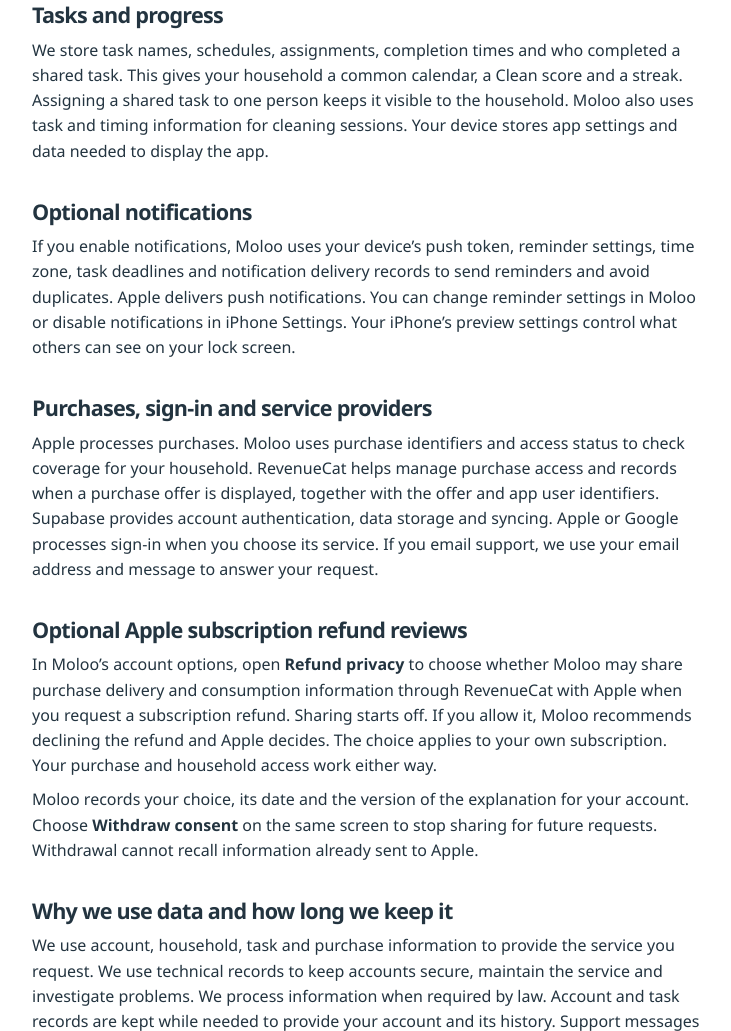
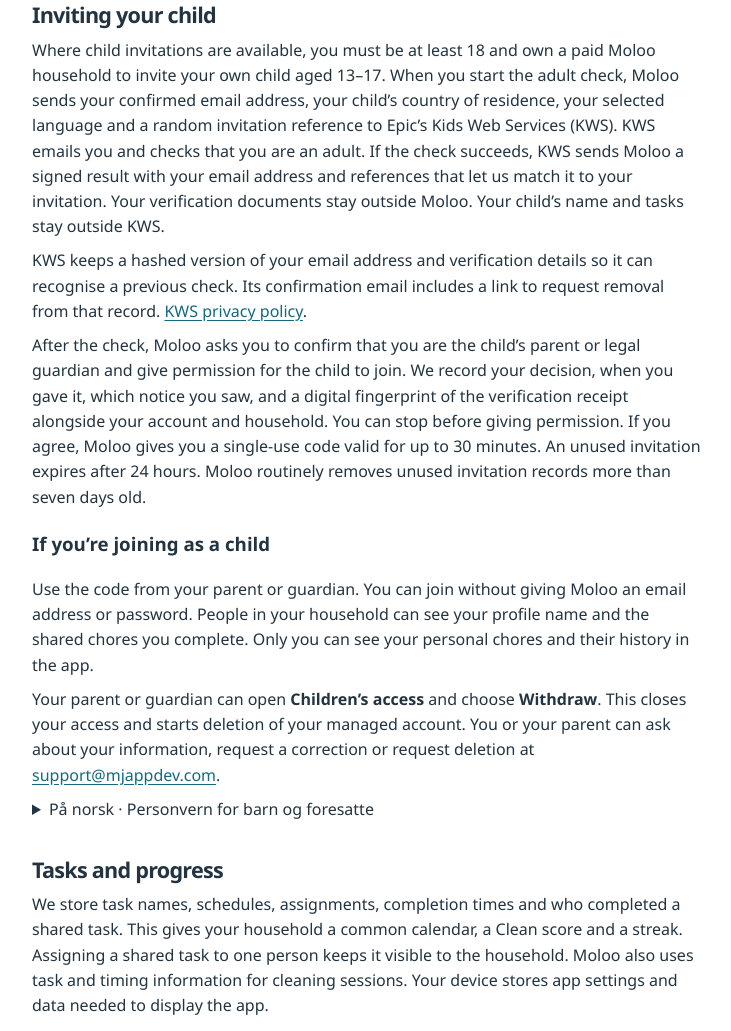
Before and after one commit to madsjohannessen03-coder/moloo, a plain HTML site: page privacy.html in a window 1280 px wide. Shown: the part 666-1697 px from the top of the page, without its empty margins (272-1003 px from the left). Drawn offline with Linux system fonts and the light colour scheme.

Commit message:
Explain guardian verification, child privacy and withdrawal in English and Norwegian

```diff
--- a/privacy.html
+++ b/privacy.html
@@ -1,7 +1,22 @@
 <!doctype html>
-<html lang="en"><head><meta charset="utf-8"><meta name="viewport" content="width=device-width, initial-scale=1"><title>Privacy policy · Moloo</title><link rel="icon" href="icon.png"><link rel="stylesheet" href="style.css"></head><body><header><a class="brand" href="index.html"><img src="icon.png" width="44" height="44" alt="">Moloo</a><a href="index.html">Support</a></header><main><h1>Moloo privacy policy</h1><p class="intro">Shared chores are visible to your household. Personal chores and their completion history are visible only to you in the app.</p><p>24 November 2026</p>
+<html lang="en"><head><meta charset="utf-8"><meta name="viewport" content="width=device-width, initial-scale=1"><title>Privacy policy · Moloo</title><link rel="icon" href="icon.png"><link rel="stylesheet" href="style.css"></head><body><header><a class="brand" href="index.html"><img src="icon.png" width="44" height="44" alt="">Moloo</a><a href="index.html">Support</a></header><main><h1>Moloo privacy policy</h1><p class="intro">Shared chores are visible to your household. Personal chores and their completion history are visible only to you in the app.</p><p>25 November 2026</p>
 <h2>Who handles your information</h2><p>Mads Johannessen, Norway, is the data controller for Moloo. For questions about how Moloo handles your information or to exercise your rights, email <a href="mailto:support@mjappdev.com">support@mjappdev.com</a>.</p>
 <h2>Your account and household</h2><p>Moloo uses an account identifier, your sign-in provider’s identifier and the name or email supplied during sign-in. We store the profile name and avatar you choose, household membership, invitations and any username you make searchable so people can invite you. Share your household invite link or code only with people you want to invite.</p>
+<section id="family-privacy" aria-labelledby="family-heading">
+<h2 id="family-heading">Inviting your child</h2>
+<p>Where child invitations are available, you must be at least 18 and own a paid Moloo household to invite your own child aged 13–17. When you start the adult check, Moloo sends your confirmed email address, your child’s country of residence, your selected language and a random invitation reference to Epic’s Kids Web Services (KWS). KWS emails you and checks that you are an adult. If the check succeeds, KWS sends Moloo a signed result with your email address and references that let us match it to your invitation. Your verification documents stay outside Moloo. Your child’s name and tasks stay outside KWS.</p>
+<p>KWS keeps a hashed version of your email address and verification details so it can recognise a previous check. Its confirmation email includes a link to request removal from that record. <a href="https://www.kidswebservices.com/privacy-policy/">KWS privacy policy</a>.</p>
+<p>After the check, Moloo asks you to confirm that you are the child’s parent or legal guardian and give permission for the child to join. We record your decision, when you gave it, which notice you saw, and a digital fingerprint of the verification receipt alongside your account and household. You can stop before giving permission. If you agree, Moloo gives you a single-use code valid for up to 30 minutes. An unused invitation expires after 24 hours. Moloo routinely removes unused invitation records more than seven days old.</p>
+<h3>If you’re joining as a child</h3>
+<p>Use the code from your parent or guardian. You can join without giving Moloo an email address or password. People in your household can see your profile name and the shared chores you complete. Only you can see your personal chores and their history in the app.</p>
+<p>Your parent or guardian can open <strong>Children’s access</strong> and choose <strong>Withdraw</strong>. This closes your access and starts deletion of your managed account. You or your parent can ask about your information, request a correction or request deletion at <a href="mailto:support@mjappdev.com">support@mjappdev.com</a>.</p>
+<details lang="nb"><summary>På norsk · Personvern for barn og foresatte</summary>
+<p>Der barneinvitasjoner er tilgjengelige, kan du som har fylt 18 år og eier en betalt husstand, invitere ditt eget barn på 13–17 år. Når du starter voksenkontrollen, sender Moloo din bekreftede e-postadresse, barnets bostedsland, valgt språk og en tilfeldig invitasjonsreferanse til Epic-tjenesten Kids Web Services (KWS). KWS sender deg en e-post og sjekker at du er voksen. Etter godkjent kontroll får Moloo en signert bekreftelse med e-postadressen din og referanser som knytter svaret til invitasjonen. Dokumentene du bruker til kontrollen, blir hos verifiseringstjenesten. Barnets navn og oppgaver deles ikke med KWS.</p>
+<p>KWS lagrer et digitalt avtrykk av e-postadressen din og opplysninger om kontrollen for å kunne gjenkjenne deg senere. Du kan be om å bli fjernet fra dette registeret via lenken i bekreftelsen fra KWS. <a href="https://www.kidswebservices.com/privacy-policy/">Personvern hos KWS</a>.</p>
+<p>Deretter spør Moloo om du har foreldreansvar og samtykker til at barnet blir med. Du kan stoppe her. Hvis du samtykker, registrerer Moloo valget, tidspunktet, versjonen av informasjonen og et digitalt avtrykk av kvitteringen knyttet til kontoen og husstanden din. Du får en engangskode som gjelder i opptil 30 minutter. En ubrukt invitasjon utløper etter 24 timer. Moloo rydder jevnlig bort ubrukte invitasjoner som er over sju dager gamle.</p>
+<p><strong>Til deg som er barn.</strong> Bruk koden fra den foresatte. Du trenger ingen e-postadresse eller passord. Familien ser profilnavnet ditt og hvilke fellesoppgaver du gjør. Bare du ser dine personlige oppgaver og historikken deres i appen.</p>
+<p>Den foresatte kan velge <strong>Barnas tilgang</strong> og deretter <strong>Trekk tilbake</strong>. Da stenges barnets tilgang, og Moloo starter sletting av barnekontoen. Barn og foresatte kan be om innsyn, retting eller sletting på <a href="mailto:support@mjappdev.com">support@mjappdev.com</a>.</p>
+</details></section>
 <h2>Tasks and progress</h2><p>We store task names, schedules, assignments, completion times and who completed a shared task. This gives your household a common calendar, a Clean score and a streak. Assigning a shared task to one person keeps it visible to the household. Moloo also uses task and timing information for cleaning sessions. Your device stores app settings and data needed to display the app.</p>
 <h2>Optional notifications</h2><p>If you enable notifications, Moloo uses your device’s push token, reminder settings, time zone, task deadlines and notification delivery records to send reminders and avoid duplicates. Apple delivers push notifications. You can change reminder settings in Moloo or disable notifications in iPhone Settings. Your iPhone’s preview settings control what others can see on your lock screen.</p>
 <h2>Purchases, sign-in and service providers</h2><p>Apple processes purchases. Moloo uses purchase identifiers and access status to check coverage for your household. RevenueCat helps manage purchase access and records when a purchase offer is displayed, together with the offer and app user identifiers. Supabase provides account authentication, data storage and syncing. Apple or Google processes sign-in when you choose its service. If you email support, we use your email address and message to answer your request.</p>
```
